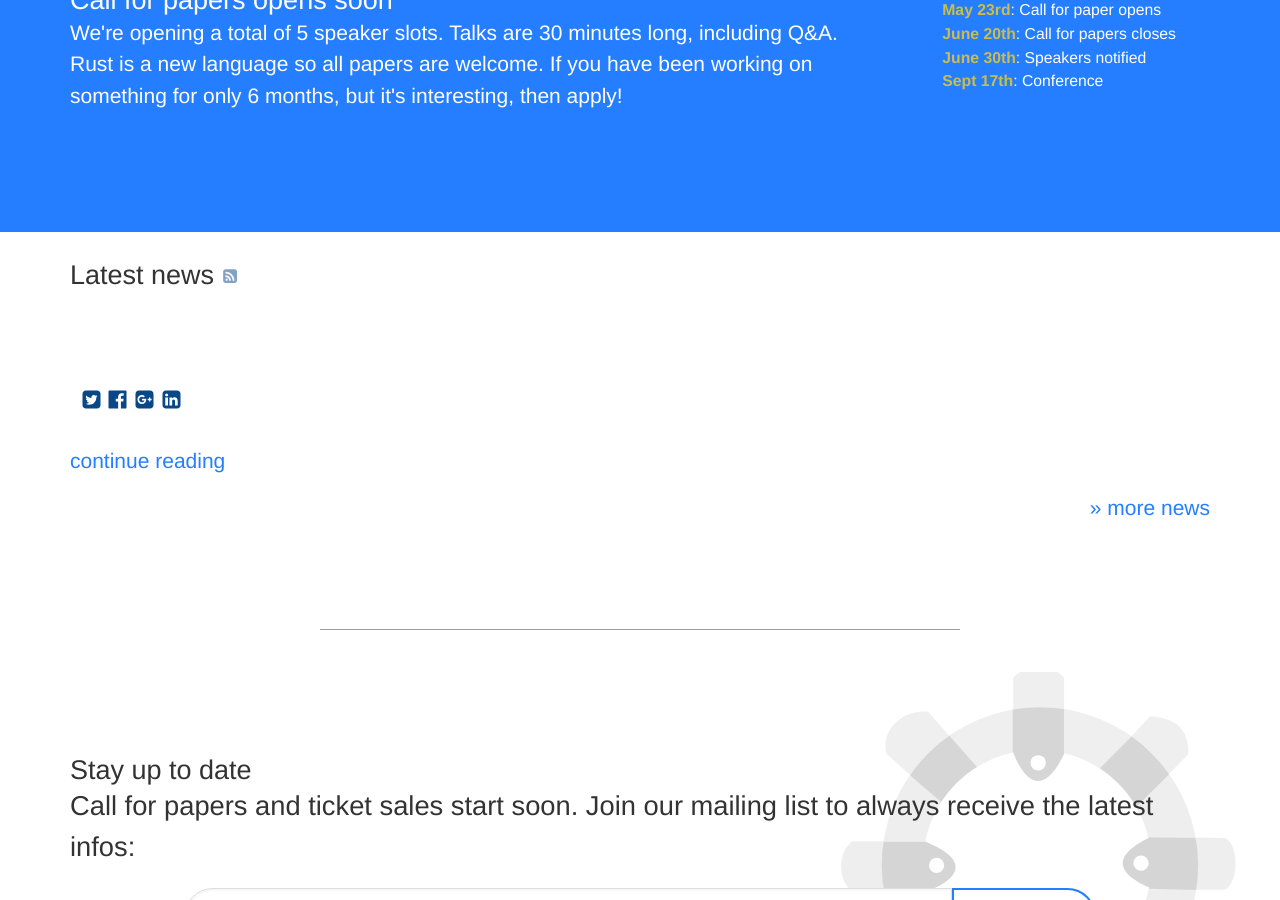
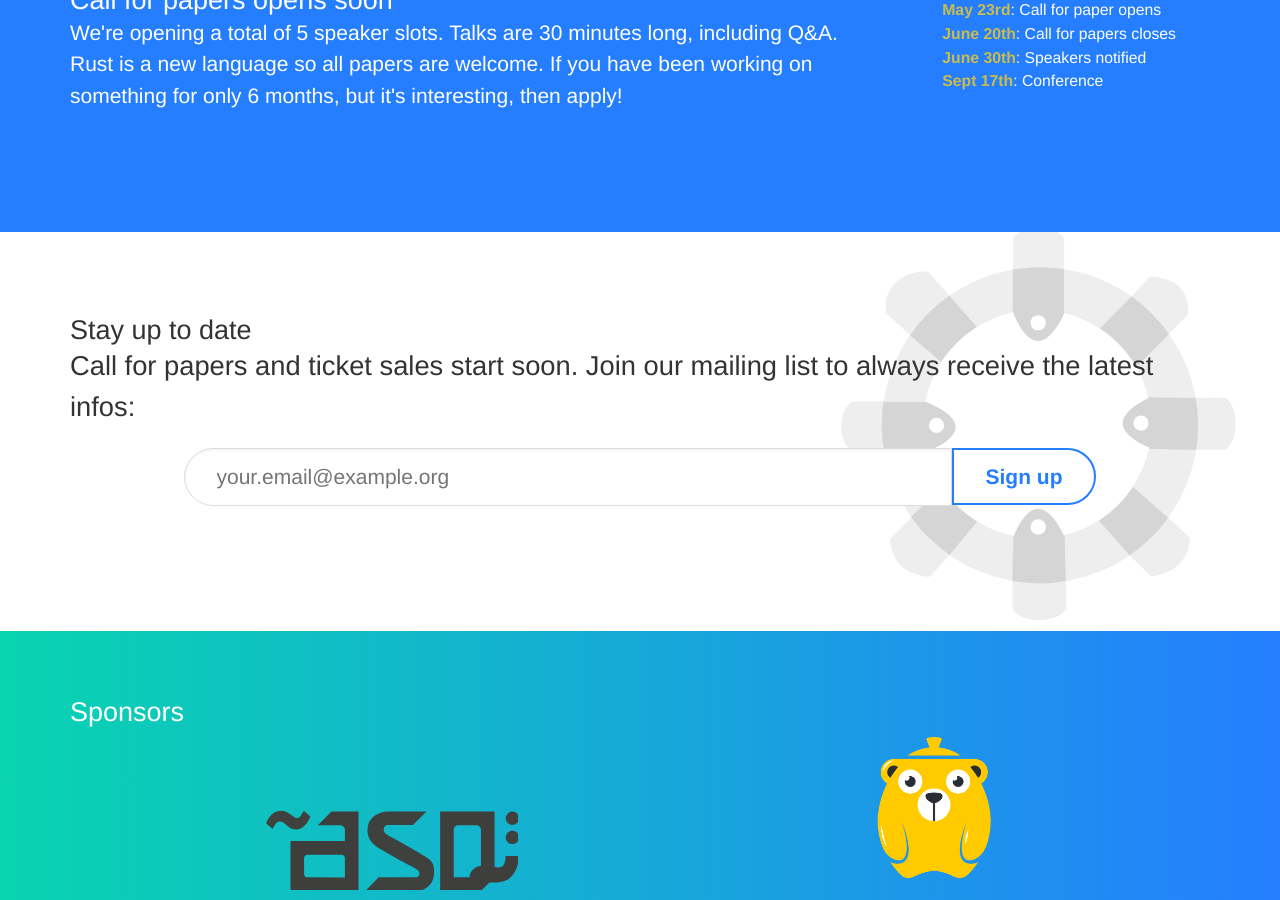
Before and after one commit to RustFestEU/blog.rustfest.eu, a Jekyll site: the page built from index.html, in a window 1280 px wide and 900 px high, scrolled down 744 px. Built offline with Jekyll 4.4.1, drawn with Linux system fonts in a browser that asks for light colours.

Commit message:
minor fix on empty page

```diff
--- a/index.html
+++ b/index.html
@@ -72,9 +72,9 @@ bodytags: with-hero
   </section>
 </div>
 
-{% if site.posts %}
+{% assign post = site.posts[0] %}
+{% if post %}
 <div id="news">
-  {% assign post = site.posts[0] %}
   <section>
     <h2 class="headline">Latest news <a href="{{ "/feed.xml" | prepend: site.baseurl }}" target="_blank">{% include icons/rss-square.svg %}</a></h2>
     <div class="post">
```
